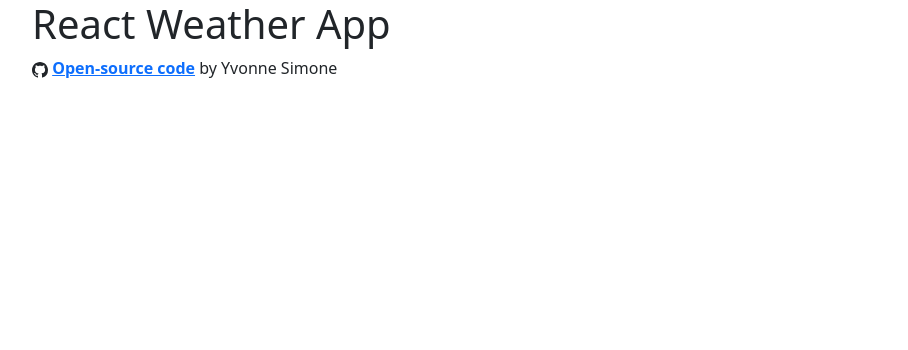
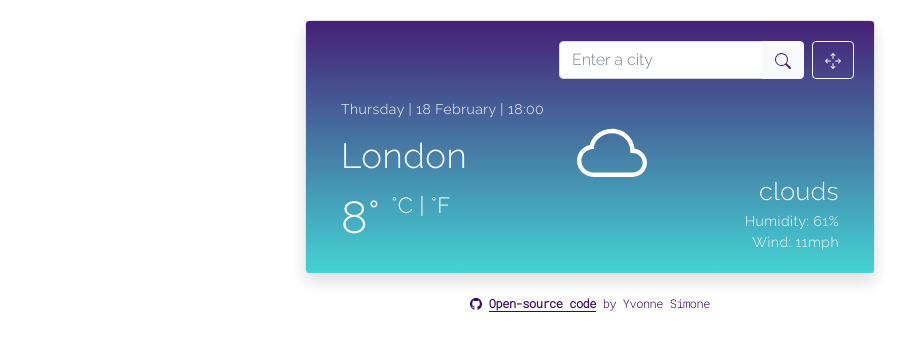
Before and after one commit to yvonnesimonewatts/react-weather-app, a React (Create React App) app: page / in a window 1280 px wide. Shown: the top 350 px of the page, without its empty margins (50-958 px from the left). Built offline with nearby package versions, Linux system fonts and the light colour scheme.

Commit message:
add Weather.js and Weather.css

```diff
--- a/public/index.html
+++ b/public/index.html
@@ -24,6 +24,12 @@
       work correctly both with client-side routing and a non-root public URL.
       Learn how to configure a non-root public URL by running `npm run build`.
     -->
+    <link rel="preconnect" href="https://fonts.gstatic.com" />
+    <link href="https://fonts.googleapis.com/css2?family=Raleway:wght@300&display=swap" rel="stylesheet" />
+
+      <link rel="preconnect" href="https://fonts.gstatic.com" />
+      <link href="https://fonts.googleapis.com/css2?family=Roboto+Mono:wght@300&display=swap" rel="stylesheet" />
+
     <title>React Weather App</title>
   </head>
   <body>
--- a/src/App.css
+++ b/src/App.css
@@ -2,3 +2,24 @@
   margin: 0;
   padding: 0;
 }
+
+.App footer {
+  margin: 15px 0;
+  text-align: center;
+  font-family: "Roboto Mono", monospace;
+  font-size: 12px;
+  letter-spacing: -0.5px;
+  color: #330867;
+}
+
+.App .footer-link {
+  color: #330867;
+  text-decoration: none;
+  border-bottom: 1px solid #330867;
+}
+
+.App .footer-link:hover {
+  color: #a29aaa;
+  border-bottom: 1.5px solid #a29aaa;
+  transition: all 200ms ease-in-out;
+}
--- a/src/App.js
+++ b/src/App.js
@@ -1,20 +1,19 @@
 import './App.css';
 import React from 'react';
 import * as Icon from 'react-bootstrap-icons';
+import Weather from "./Weather";
 
 function App() {
   return (
     <div className="App">
       <div className="container">
-      <header className="App-header">
-        <h1>React Weather App</h1>
-      </header>
+      <Weather />
 
         <footer>
-          <Icon.Github className="Github-icon"/>{" "}
+          <Icon.Github className="icon-github"/>{" "}
         <strong>
           <a
-            className="Footer-link"
+            className="footer-link"
             href="https://github.com/yvonnesimonewatts/react-weather-app"
             target="_blank"
             rel="noopener noreferrer"
@@ -25,7 +24,6 @@ function App() {
         by Yvonne Simone
       </footer>
       </div>
-
     </div>
   );
 }
--- /dev/null
+++ b/src/Weather.css
@@ -0,0 +1,83 @@
+.Weather {
+  max-width: 570px;
+  margin: 20px auto;
+  padding: 20px 20px;
+  background-image: linear-gradient(to top, #30cfd0 0%, #330867 100%);
+  opacity: 0.9;
+  font-family: "Raleway", sans-serif;
+  letter-spacing: 0.5px;
+  color: #fff;
+}
+/* SEARCH FORM */
+.Weather .search-form {
+  margin-top: 15px 15px 0 15px;
+}
+
+.Weather .btn-search {
+  color: #330867;
+}
+
+.Weather .btn-search:hover {
+  color: #a29aaa;
+}
+
+.Weather .btn-current-location:hover {
+  color: #330867;
+}
+/* FONT SIZES */
+
+.Weather .date-time,
+.Weather .additional-data {
+  font-size: 14px;
+}
+
+/* SECTION: OVERVIEW */
+.Weather .section-overview {
+  padding-top: 20px;
+}
+
+.Weather .timestamp-wrapper,
+.Weather .temperature-wrapper {
+  padding: 0 15px;
+}
+
+.Weather .location {
+  margin-top: 10px;
+  font-size: 35px;
+  font-weight: 500;
+}
+
+.Weather .temperature {
+  padding-right: 30px;
+  font-size: 45px;
+  font-weight: 500;
+  line-height: 70px;
+}
+
+.Weather .temp-unit {
+  position: relative;
+  top: -20px;
+  left: -25px;
+  border-bottom: 1px solid transparent;
+  font-size: 22px;
+  font-weight: 500;
+}
+
+.Weather .icon-temp {
+  display: block;
+  margin: 0 auto;
+  font-size: 70px;
+}
+
+.Weather .description {
+  font-size: 25px;
+  font-weight: 500;
+  text-transform: lowercase;
+}
+
+.Weather .additional-data {
+  margin: 0;
+  padding: 0;
+  text-align: right;
+  list-style-type: none;
+}
--- /dev/null
+++ b/src/Weather.js
@@ -0,0 +1,83 @@
+import React from "react";
+import * as Icon from 'react-bootstrap-icons';
+
+import "./Weather.css";
+
+export default function Weather() {
+   let weatherData = {
+    date: "Thursday | 18 February | 18:00",
+    location: "London",
+    temperature: 8,
+    description: "clouds",
+    humidity: 61,
+    wind: 11
+  };
+
+return (
+  <div className="Weather border rounded shadow">
+    <form className="search-form">
+      <div className="row g-2 justify-content-end">
+        <div className="col col-sm-auto">
+          <div className="input-group">
+            <input
+              type="text"
+              className="form-control"
+              placeholder="Enter a city"
+              autoComplete="off"
+              />
+              <button type="submit" className="btn btn-light btn-search">
+                <Icon.Search className="icon-search"/>
+              </button>
+          </div>
+        </div>
+        <div className="col-auto btn-group">
+          <button
+            type="submit"
+            className="btn btn-outline-light btn-current-location"
+            >
+              <Icon.ArrowsMove className="icon-current-location"/>
+          </button>
+        </div>
+      </div>
+    </form>
+
+    <section className="section-overview">
+      <div className="row timestamp-wrapper">
+        <div className="col date-time">{weatherData.date}</div>
+      </div>
+
+      <div className="row temperature-wrapper">
+        <div className="col-xs-12 col-md-5 left-temperature-wrapper">
+          <div className="location">{weatherData.location}</div>
+            <div className="currentTemperature">
+              <span className="temperature">{weatherData.temperature}°</span>
+              <span className="temp-unit"> °C | °F </span>
+            </div>
+        </div>
+
+          <div className="col-md-3 mid-temperature-wrapper">
+            <Icon.Cloud className="icon-temp"/>
+          </div>
+
+            <div className="col-md-4 right-temperature-wrapper align-self-end">
+              <ul className="additional-data">
+                <li>
+                  <span className="description">
+                    {weatherData.description}
+                  </span>
+                </li>
+                <li>
+                  Humidity:{" "}
+                  <span className="humidity">{weatherData.humidity}</span>%
+                </li>
+                <li>
+                  Wind: <span className="wind">{weatherData.wind}</span>
+                  mph
+                </li>
+              </ul>
+            </div>
+      </div>
+    </section>
+  </div>
+  );
+}
```
